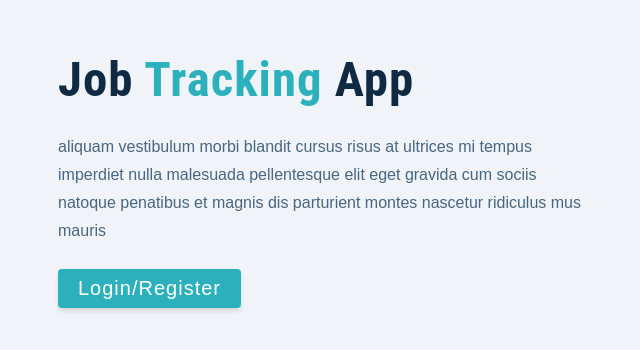
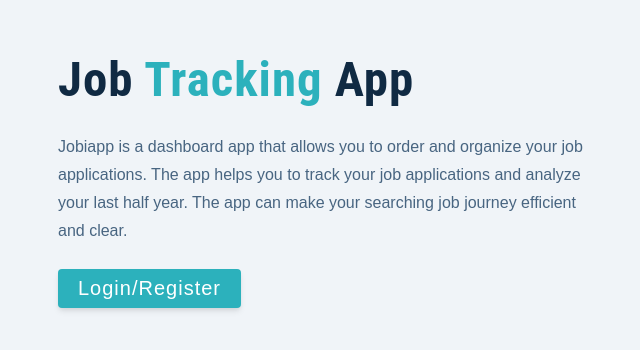
Before and after one commit to Bendako/jobiapp-mern-deploy, a React (Create React App) app in the folder client/: page /landing in a window 1280 px wide. Shown: the part 126-476 px from the top of the page, without its empty margins (22-662 px from the left). Built offline with nearby package versions, Linux system fonts and the light colour scheme.

Commit message:
add desctiption in landing page

```diff
--- a/client/src/pages/Landing.js
+++ b/client/src/pages/Landing.js
@@ -11,9 +11,9 @@
             <div className="info">
                 <h1>Job <span>tracking</span> App</h1>
                 <p>
-                    aliquam vestibulum morbi blandit cursus risus at ultrices
-                    mi tempus imperdiet nulla malesuada pellentesque elit eget gravida cum sociis
-                    natoque penatibus et magnis dis parturient montes nascetur ridiculus mus mauris
+                Jobiapp is a dashboard app that allows you to order and organize your job applications.
+                The app helps you to track your job applications and analyze your last half year.
+                The app can make your searching job journey efficient and clear.
                 </p>
                 <Link to="/register" className="btn btn-hero">Login/Register</Link>
             </div>
```
